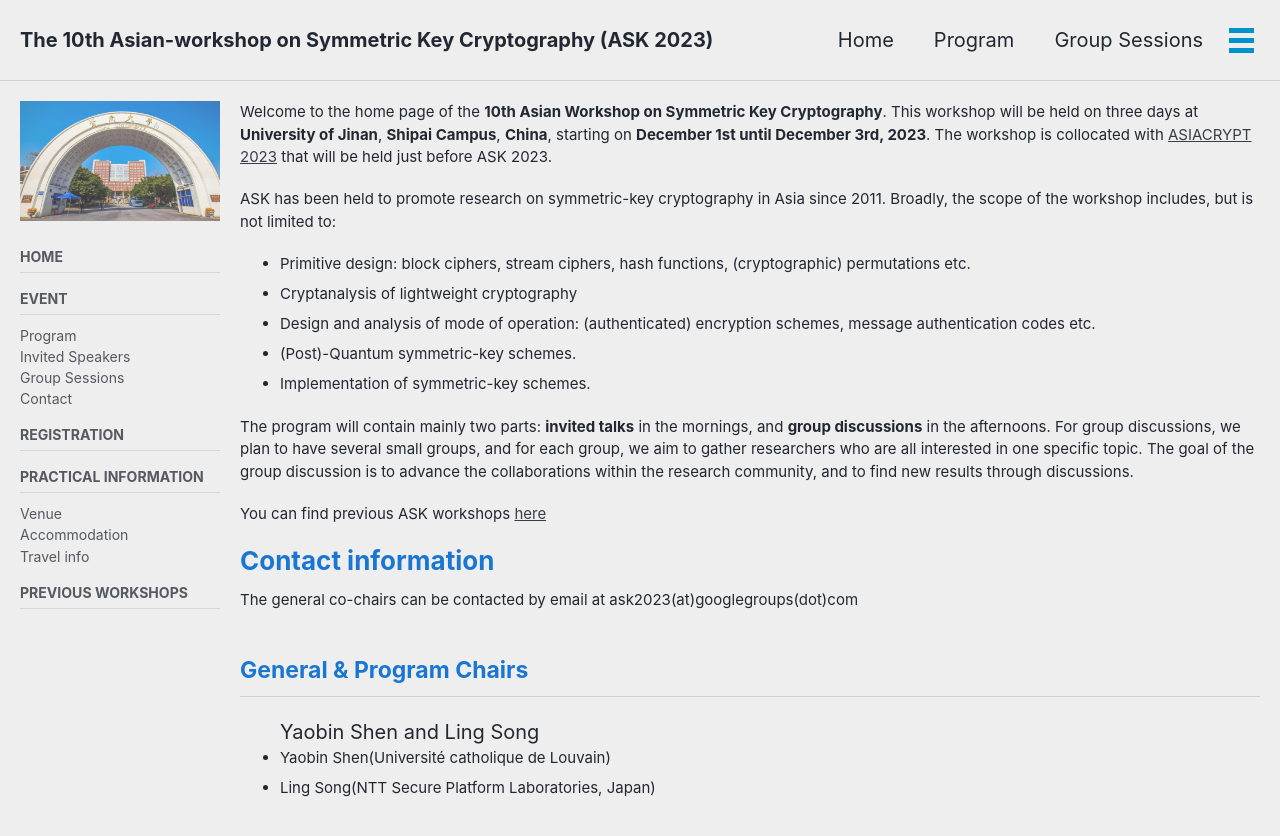
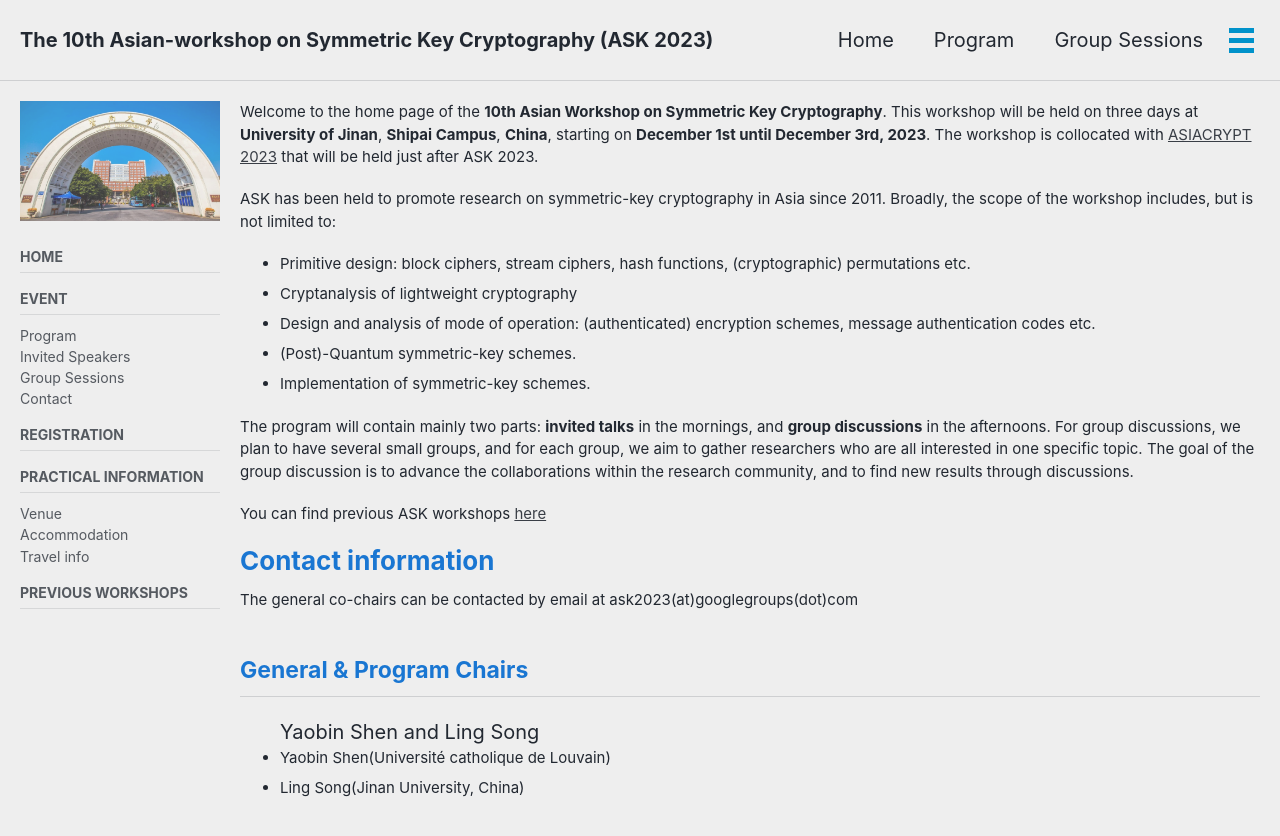
Before and after one commit to cryptanalysisbench/SATbench, a Jekyll site: the page built from index.md, in a window 1280 px wide and 900 px high. Shown: the top 836 px of the window. Built offline with Jekyll 4.4.1, drawn with Linux system fonts in a browser that asks for light colours; cached includes are drawn as plain includes; nearby versions of some CDN libraries.

Commit message:
Update index.md

```diff
--- a/index.md
+++ b/index.md
@@ -9,7 +9,7 @@ sidebar:
     nav: "docs"
 ---
 
-Welcome to the home page of the **10th Asian Workshop on Symmetric Key Cryptography**. This workshop will be held on three days at **University of Jinan**, **Shipai Campus**, **China**, starting on **December 1st until December 3rd, 2023**. The workshop is collocated with [ASIACRYPT 2023](https://asiacrypt.iacr.org/2023/) that will be held just before ASK 2023.
+Welcome to the home page of the **10th Asian Workshop on Symmetric Key Cryptography**. This workshop will be held on three days at **University of Jinan**, **Shipai Campus**, **China**, starting on **December 1st until December 3rd, 2023**. The workshop is collocated with [ASIACRYPT 2023](https://asiacrypt.iacr.org/2023/) that will be held just after ASK 2023.
 
 ASK has been held to promote research on symmetric-key cryptography in Asia since 2011. Broadly, the scope of the workshop includes, but is not limited to:
 
@@ -31,5 +31,5 @@ The general co-chairs can be contacted by email at ask2023(at)googlegroups(dot)c
 ## General & Program Chairs
 <ul> Yaobin Shen and Ling Song
 <li>Yaobin Shen(Université catholique de Louvain)</li>
-<li>Ling Song(NTT Secure Platform Laboratories, Japan)</li>
+<li>Ling Song(Jinan University, China)</li>
 </ul>
```
